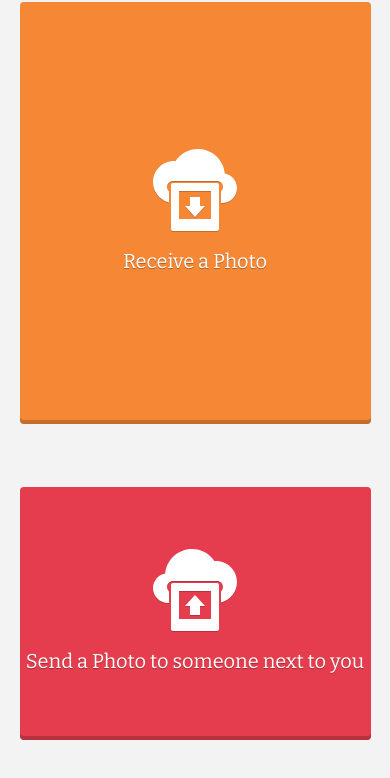
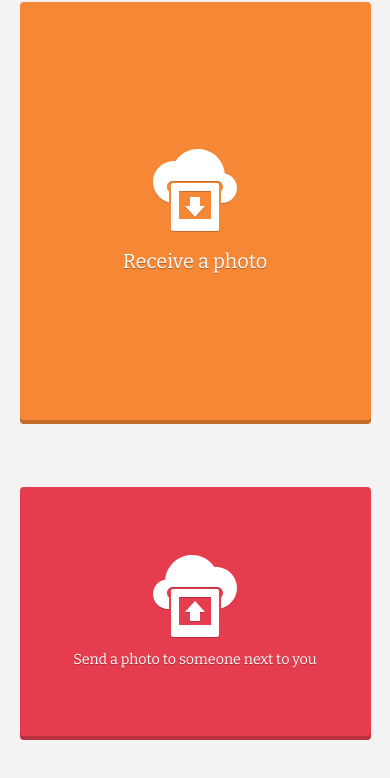
Before and after one commit to stuartlangridge/pubphoto, a website: page index.html in a window 390 px wide. Shown: the part 62-840 px from the top of the page. Drawn offline with nearby package versions, Linux system fonts and the light colour scheme; no server answers.

Commit message:
text size for mobile on send button

```diff
--- a/index.html
+++ b/index.html
@@ -353,6 +353,7 @@ label.file-input-button input {
     top: 65%;
     height: 30%;
     background: #E63D4E;
+    font-size: 0.6em;
 }
 
 /*--- Keypad Buttons ---*/
@@ -632,7 +633,7 @@ body.not-supports-download-attr #wait_for_transmission.completed p.no-download-a
       	 class="button-icon-fill"
          d="m51 7c-9.465 0-17.679 4.816-22.5 12.188-0.497-0.036-0.994-0.188-1.5-0.188-11.598 0-21 9.402-21 21 0 9.871 6.821 18.158 16 20.406v-10.968c-1.221-1.096-2-2.66-2-4.438 0-3.324 2.676-6 6-6h44c3.324 0 6 2.676 6 6 0 1.778-0.779 3.342-2 4.438v11.562h1c8.284 0 15-6.716 15-15 0-7.312-5.262-13.297-12.188-14.625-1.334-13.664-12.797-24.375-26.812-24.375zm-25 34c-1.108 0-2 0.892-2 2v44c0 1.108 0.892 2 2 2h44c1.108 0 2-0.892 2-2v-44c0-1.108-0.892-2-2-2h-44zm6 8h32v28h-32v-28zm11 6v9h-5l10 11 10-11h-5v-9h-10z" />
     </svg>
-    <span class="button-text">Receive a Photo</span>
+    <span class="button-text">Receive a photo</span>
     </button>
     <!-- Send Button -->
 	<button id="send">
@@ -644,7 +645,7 @@ body.not-supports-download-attr #wait_for_transmission.completed p.no-download-a
       	 class="button-icon-fill"
          d="m45 7c-14.015 0-25.478 10.711-26.812 24.375-6.926 1.328-12.188 7.313-12.188 14.625 0 8.284 6.716 15 15 15h1v-11.562c-1.221-1.096-2-2.66-2-4.438 0-3.324 2.676-6 6-6h44c3.324 0 6 2.676 6 6 0 1.778-0.779 3.342-2 4.438v10.968c9.179-2.248 16-10.535 16-20.406 0-11.598-9.402-21-21-21-0.506 0-1.003 0.152-1.5 0.188-4.821-7.372-13.035-12.188-22.5-12.188zm-19 34c-1.108 0-2 0.892-2 2v44c0 1.108 0.892 2 2 2h44c1.108 0 2-0.892 2-2v-44c0-1.108-0.892-2-2-2h-44zm6 8h32v28h-32v-28zm16 4l-10 11h5v9h10v-9h5l-10-11z" />
     </svg>
-    <span class="button-text">Send a Photo to someone next to you</span></button>
+    <span class="button-text">Send a photo to someone next to you</span></button>
 </div>
 
 <!-- About Dialog -->
```
